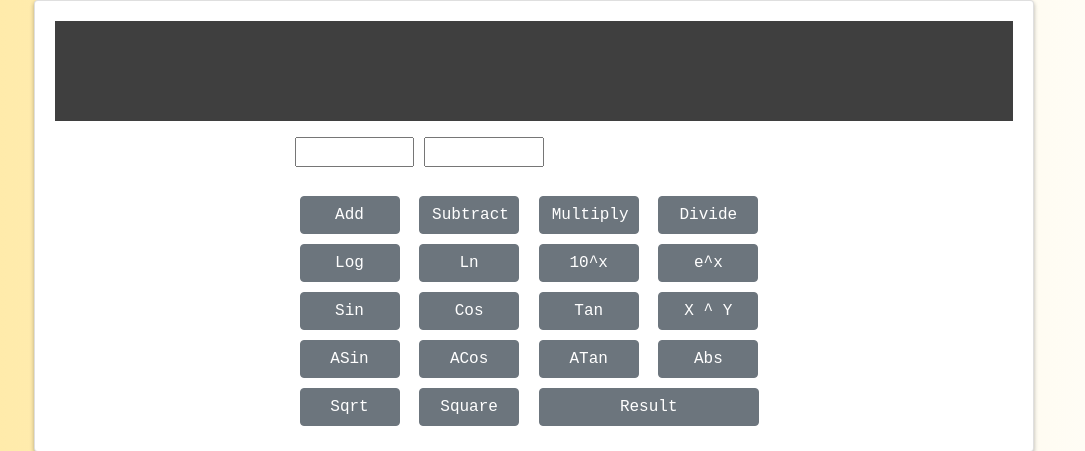
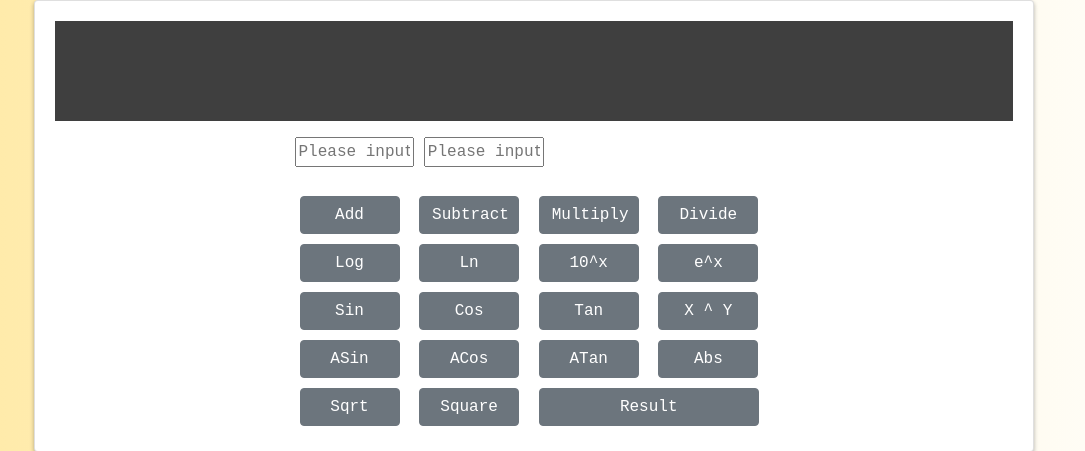
Before and after one commit to lysms/WebDevSys, a PHP site: page /calculator.php in a window 1280 px wide. Shown: the top 451 px of the page, without its empty margins (51-1136 px from the left). Run offline with PHP 8.4, Linux system fonts and the light colour scheme; some libraries are stand-ins or nearby versions.

Commit message:
insert placeholder attr

```diff
--- a/websys/lab7/php-calculator/calculator.php
+++ b/websys/lab7/php-calculator/calculator.php
@@ -281,7 +281,7 @@ class ATan extends oneValueOperation {
   <?php
     if (isset($op)) {
       try {
-        echo "<h3>". $op->getEquation(). "</h3><br>";
+        echo "<h3>". $op->getEquation(). "</h3>";
       }
       catch (Exception $e) {
         $err[] = $e->getMessage();
@@ -296,8 +296,9 @@ class ATan extends oneValueOperation {
   </pre>
   <form method="post" action="calculator.php">
     <div id="input-field">
-      <input type="text" name="op1" id="left-field" id="name" value="" />
-      <input id="right-field" type="text" name="op2" id="name" value="" />
+      <input type="text" name="op1" id="left-field" id="name" value="" placeholder="Please input a valid number" />
+      <input id="right-field" type="text" name="op2" id="name" value="" placeholder="Please input a valid number" />
+
     </div>
     <br/>
     <div class="buttonGroup">
--- a/websys/lab7/php-calculator/lab7.js
+++ b/websys/lab7/php-calculator/lab7.js
@@ -4,5 +4,6 @@ $(document).ready(function() {
         const resultIndex = result.search("=");
         const resultValue = result.slice(resultIndex+2);
         document.querySelector("#name").value = parseFloat(resultValue);
-    })
-})
+    });
+
+});
```
